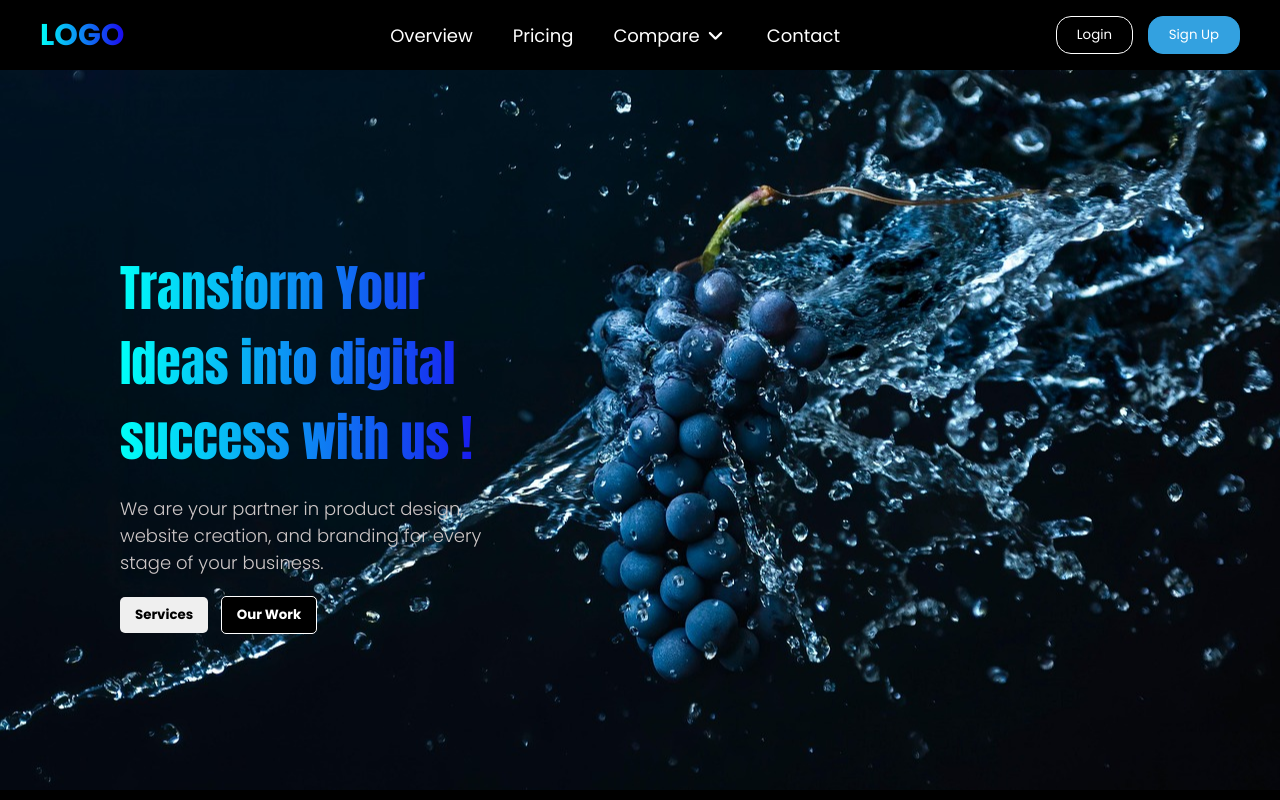
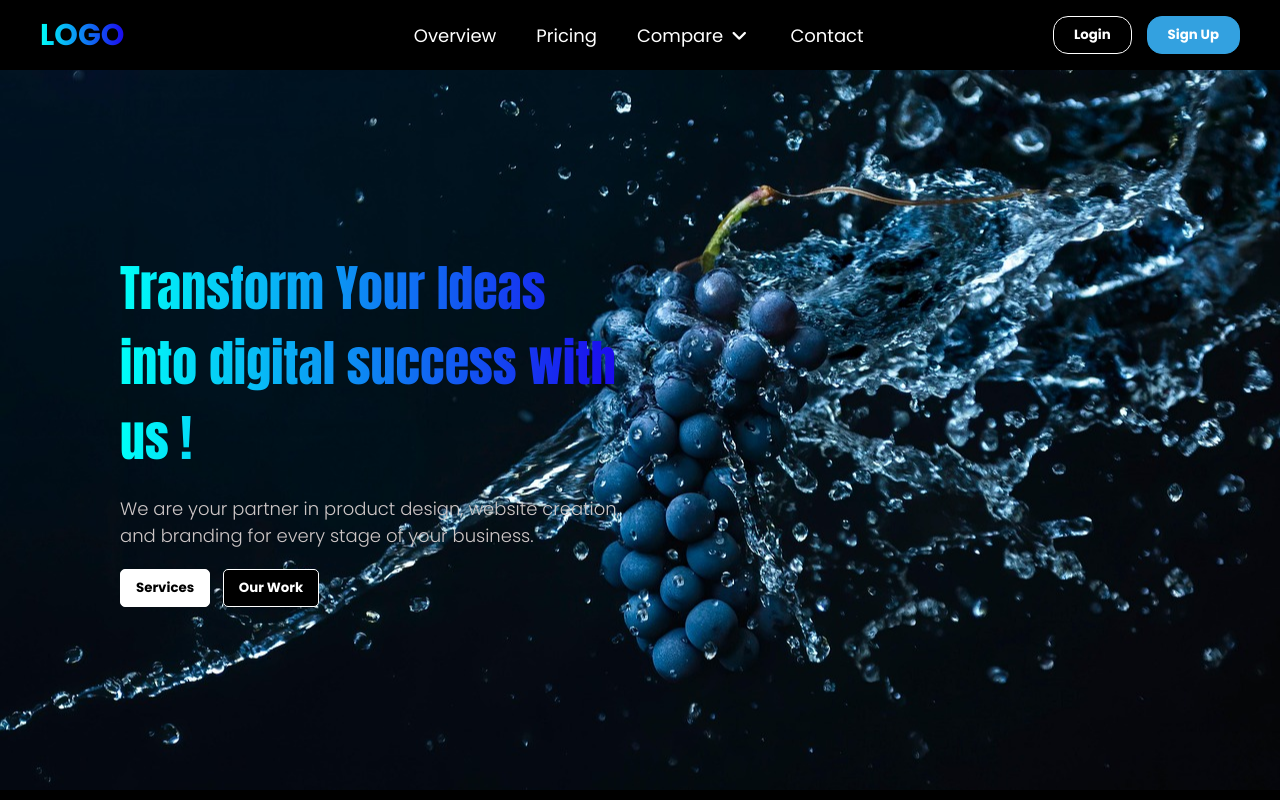
Before and after one commit to bipinThapax/business_landing_page, a plain HTML site: page index.html in a window 1280 px wide. Shown: the top 800 px of the page. Drawn offline with Linux system fonts and the light colour scheme.

Commit message:
minor improvements

```diff
--- a/index.html
+++ b/index.html
@@ -34,11 +34,10 @@
                 </div>
             </li>
             <li><a href="">Contact</a></li>
-            <li><a href=""></a></li>
         </ul>
         <div class="logins">
-            <button>Login</button>
-            <button>Sign Up</button>
+            <button class="btn">Login</button>
+            <button class="btn">Sign Up</button>
         </div>
     </nav>
     <header>
@@ -48,10 +47,8 @@
             </h1>
             <p>We are your partner in product design, website creation, and branding for every stage of your business.
             </p>
-            <button>Services</button>
-            <button>Our Work</button>
-        </div>
-        <div class="hero-image">
+            <button class="btn">Services</button>
+            <button class="btn">Our Work</button>
         </div>
     </header>
     <section class="features">
--- a/style.css
+++ b/style.css
@@ -13,6 +13,7 @@ body {
   color: white;
 }
 
+/* nav -styles */
 nav {
   display: flex;
   justify-content: space-between;
@@ -23,6 +24,7 @@ nav {
   position: sticky;
   top: 0;
 }
+/* logo */
 nav .logo {
   background: linear-gradient(90deg, #00fff8, #1b09ee);
   -webkit-background-clip: text;
@@ -42,6 +44,7 @@ nav ul {
   list-style: none;
   padding-left: 10rem;
 }
+/* links */
 ul li a {
   color: white;
   font-weight: 500;
@@ -51,6 +54,7 @@ ul li a {
 ul li a:hover {
   color: #33a1e0;
 }
+/* dropdown */
 ul li .dropdown {
   position: relative;
   display: inline-block;
@@ -89,31 +93,36 @@ ul li .dropdown {
   transform: translateY(0);
 }
 
-nav .logins button {
+/* buttons utility class */
+.btn {
   border-radius: 1.5rem;
   padding: 0.8rem 2rem;
-  font-weight: 500;
-  margin-left: 1rem;
+  color: white;
+  background-color: black;
+  margin-right: 1rem;
+  font-weight: 600;
   cursor: pointer;
   transition: all 0.45s ease;
 }
-
 .logins button:first-child {
-  background-color: black;
-  color: white;
   border: 1px solid white;
 }
-.logins button:first-child:hover,
-.logins button:last-child:hover {
-  background-color: #1b09ee;
-  border: 1px solid #1b09ee;
+.logins button:first-child:hover {
+  background-color: white;
+  color: black;
+  border: 1px solid white;
 }
 .logins button:last-child {
   background-color: #33a1e0;
-  color: white;
   border: 1px solid #33a1e0;
+  margin: 0;
+}
+.logins button:last-child:hover {
+  background-color: #1b09ee;
+  border-color: #1b09ee;
 }
 
+/* header  */
 header {
   background: url(./background.jpg) no-repeat center/cover;
   height: 90vh;
@@ -123,7 +132,7 @@ header {
 }
 header .intro {
   height: 45vh;
-  width: 30%;
+  max-width: 500px;
   margin-left: 12rem;
 }
 .intro h1 {
@@ -141,24 +150,21 @@ header .intro {
   font-weight: 300;
   margin: 2rem 0;
 }
+/* buttons style */
 .intro button {
-  border: none;
   border-radius: 0.5rem;
   padding: 0.8rem 1.5rem;
-  font-weight: 600;
-  cursor: pointer;
-  margin-right: 1rem;
-  transition: all 0.35s ease;
-}
-.intro button:last-child {
-  color: white;
-  background-color: black;
   border: 1px solid white;
 }
-.intro button:hover {
+.intro button:first-of-type {
+  color: black;
+  background-color: white;
+}
+.intro .btn:hover {
   opacity: 0.75;
 }
 
+/* feature section styles */
 .features {
   background-color: black;
   height: fit-content;
@@ -192,6 +198,7 @@ header .intro {
   margin: 1rem 0;
 }
 
+/* feature card container */
 .feature-card {
   width: 80%;
   display: flex;
@@ -200,10 +207,12 @@ header .intro {
   gap: 2rem 3rem;
   padding: 2rem;
 }
+/* cards */
 .feature-card .card {
   height: 20vh;
   min-width: 200px;
-  width: 15vw;
+  /* width: 15vw; */
+  flex: 250px;
   padding: 1.5rem;
   border-radius: 1rem;
   display: flex;
```
